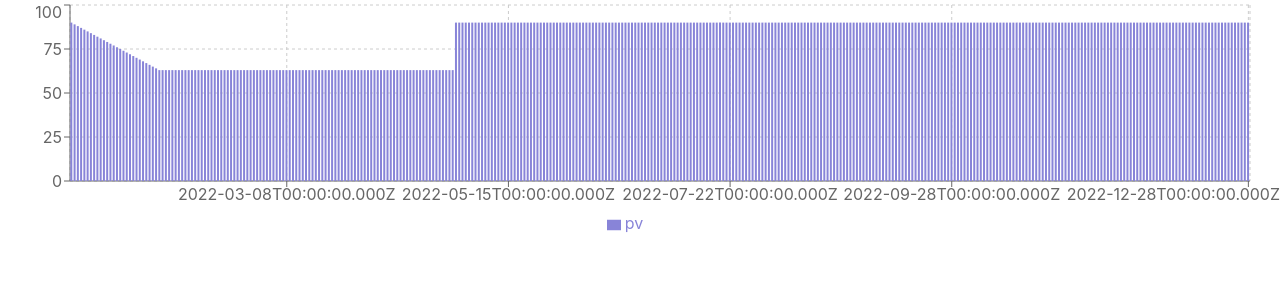
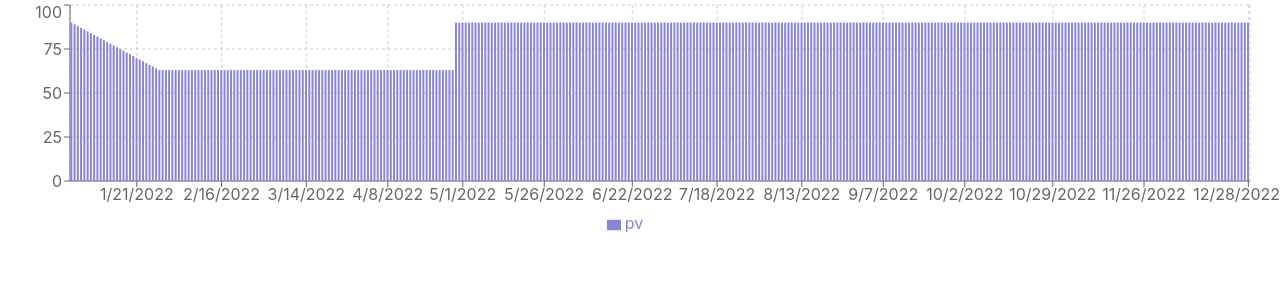
Before and after one commit to jtiulentino/visa-calc, a React (Create React App) app: page / in a window 1280 px wide. Shown: the top 300 px of the page. Built offline with nearby package versions, Linux system fonts and the light colour scheme.

Commit message:
Change date x-axis formatting

```diff
--- a/src/Chart.js
+++ b/src/Chart.js
@@ -96,7 +96,7 @@ const calc = () => {
     //new Date('2022-03-28').toISOString()
     //const cumulativeSum = (sum => value => sum += value)(0);
 
-    dates.forEach((e) => { arr.push({ date: e.toISOString(), pv: daysCanStay[dateToNumberMap.get(e.toISOString())] }) })
+    dates.forEach((e) => { arr.push({ date: e.toLocaleDateString(), pv: daysCanStay[dateToNumberMap.get(e.toISOString())] }) })
     //dates.forEach((e) => { arr.push({ date: e.toISOString(), pv: cumSum[dateToNumberMap.get(e.toISOString())] }) })
     return arr
 }
```
